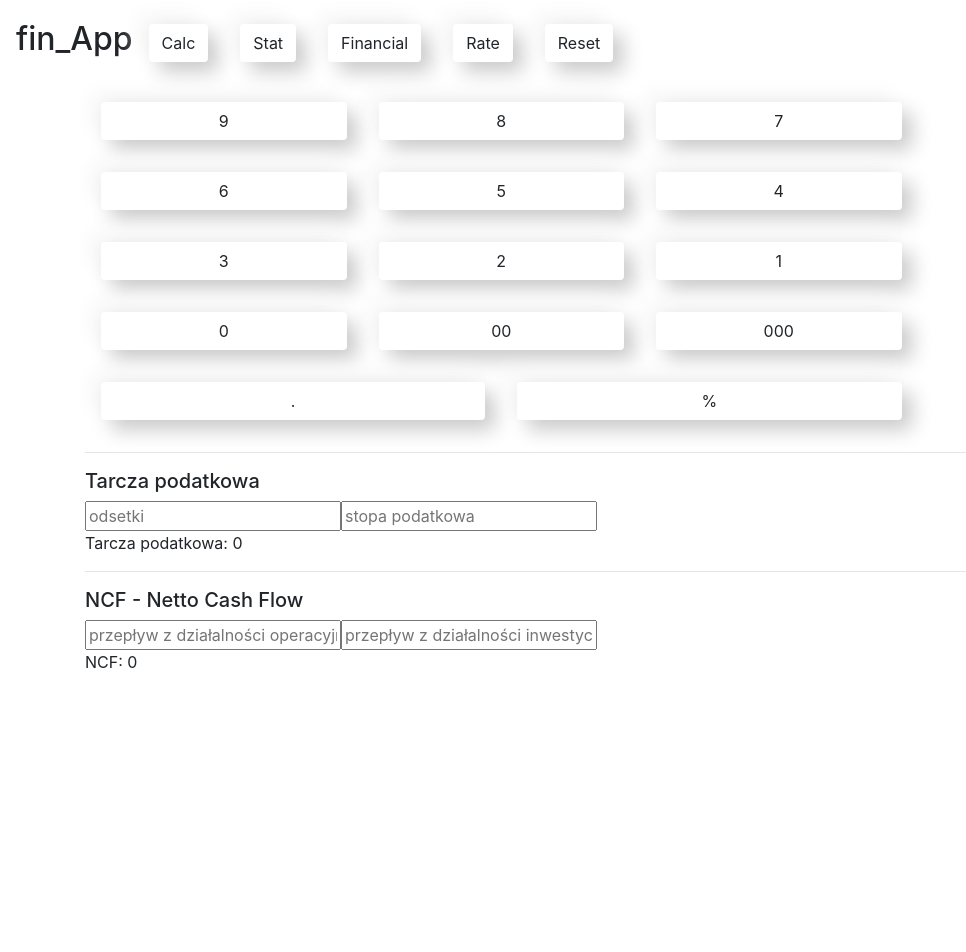
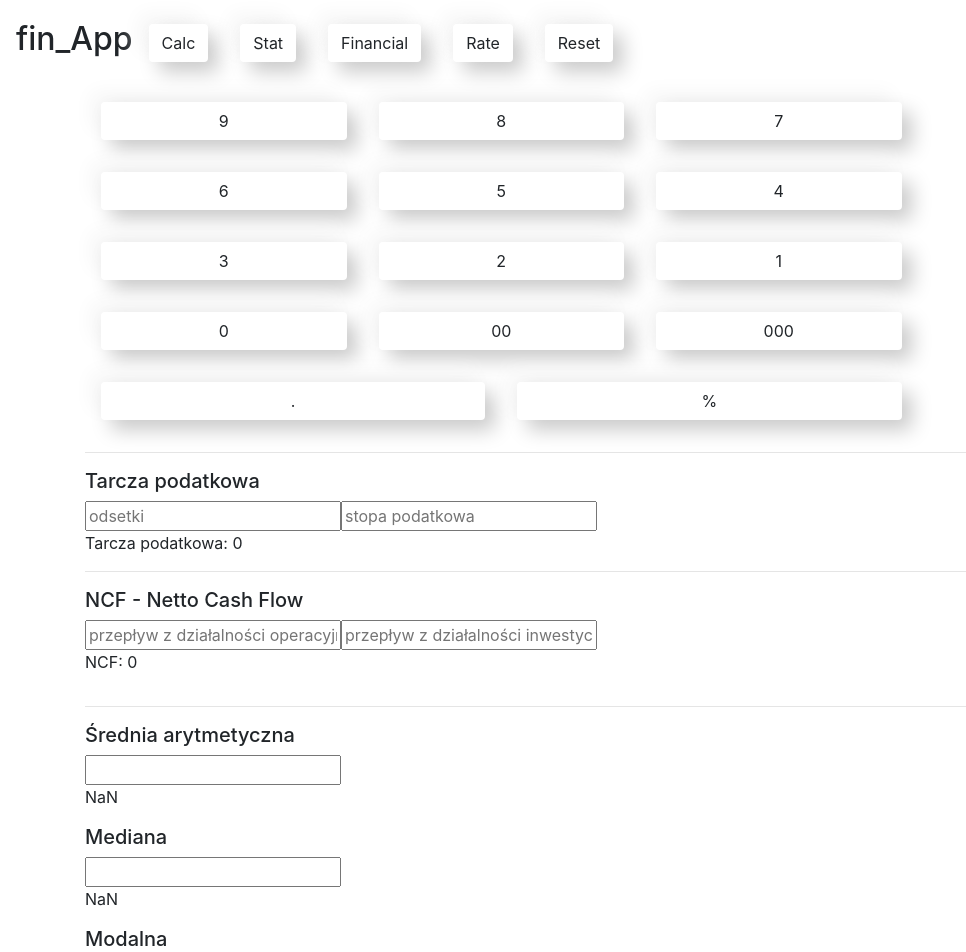
Before and after one commit to bartpiasek/fin-calc, a React (Create React App) app: page / in a window 1280 px wide. Shown: the top 952 px of the page, without its empty margins (0-966 px from the left). Before the commit the page ends 800 px from the top, so only its background shows below. Built offline with nearby package versions, Linux system fonts and the light colour scheme.

Commit message:
mean, mode, median functions hooks

```diff
--- a/src/components/Layout/Layout.js
+++ b/src/components/Layout/Layout.js
@@ -1,6 +1,7 @@
 import React from "react";
 import Calc from "../Calc/Calc";
 import NettoCashFlow from "../Financial/NettoCashFlow";
+import StatFunc from "../Stat/StatFunc";
 import Container from "react-bootstrap/Container";
 import Row from "react-bootstrap/Row";
 import Col from "react-bootstrap/Col";
@@ -19,7 +20,9 @@ function Layout() {
         </Col>
       </Row>
       <Row>
-        <Col></Col>
+        <Col>
+          <StatFunc />
+        </Col>
       </Row>
     </Container>
   );
--- a/src/components/Stat/StatFunc.js
+++ b/src/components/Stat/StatFunc.js
@@ -1,21 +1,32 @@
-import React from "react";
+import React, { useState } from "react";
 
-export default function Mean(arr) {
-  let sum = arr.reduce((a, b) => a + b, 0);
+function StatFunc() {
+  const [meanArray, setMeanArray] = useState(0);
+  const [medianArray, setMedianArray] = useState(0);
+  const [modeArray, setModeArray] = useState(0);
+
+  function mean(arr) {
+    let sum = 0;
+    for (let i = 0; i < arr.length; i++) {
+      sum += arr[i];
+    }
     return sum / arr.length;
   }
 
-export default function Median(arr) {
-  const arrSorted = arr.sort((a, b) => a - b);
+  function median(arr) {
+    const arrSorted = Object.values(arr).sort((a, b) => a - b);
     return arrSorted.length % 2 === 0
-    ? (arrSorted[arrSorted.length / 2 - 1] + arrSorted[arrSorted.length / 2]) /
+      ? (arrSorted[arrSorted.length / 2 - 1] +
+          arrSorted[arrSorted.length / 2]) /
           2
       : arrSorted[Math.floor(arrSorted.length / 2)];
   }
 
-export default function Mode(arr) {
+  function mode(arr) {
     const freqTable = {};
-  arr.forEach(((element) => freqTable[element] - freqTable[element] + 1) || 1);
+    Object.values(arr).forEach(
+      ((element) => freqTable[element] - freqTable[element] + 1) || 1
+    );
 
     let modes = [];
     let maxFreq = 0;
@@ -31,3 +42,23 @@ export default function Mode(arr) {
     if (modes.length === Object.keys(freqTable).length) modes = [];
     return modes;
   }
+
+  return (
+    <div>
+      <hr />
+      <form>
+        <h5>Średnia arytmetyczna</h5>
+        <input onChange={(e) => setMeanArray(e.target.value)}></input>
+        <p>{mean(meanArray)}</p>
+        <h5>Mediana</h5>
+        <input onChange={(e) => setMedianArray(e.target.value)}></input>
+        <p>{median(medianArray)}</p>
+        <h5>Modalna</h5>
+        <input onChange={(e) => setModeArray(e.target.value)}></input>
+        <p>{mode(modeArray)}</p>
+      </form>
+    </div>
+  );
+}
+
+export default StatFunc;
```
Lines whose indentation alone changed are shown as unchanged.
